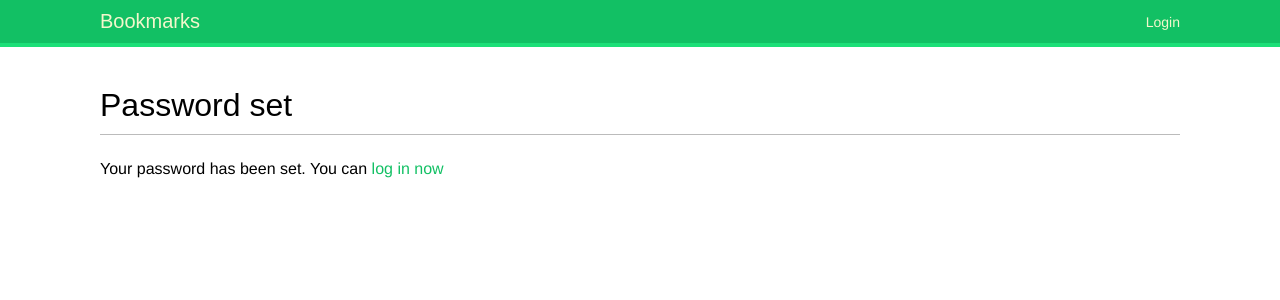
After one commit to CrazyPythonLover1/social-website-from-django3-book, a Django app: page /account/reset/done/ in a window 1280 px wide. The commit adds this page. Shown: the top 300 px of the page. Run offline with Django 3.2, Linux system fonts and the light colour scheme; some web fonts are replaced.

Commit message:
complete reset password

```diff
--- a/bookmarks/account/templates/registration/login.html
+++ b/bookmarks/account/templates/registration/login.html
@@ -18,6 +18,8 @@
   {% endif %}
   <div class="login-form">
       <form action=" {% url 'login' %} " method="POST">
+        <p><a href="{% url "password_reset" %}">Forgotten your password?</a>
+        </p>
           {{ form.as_p }}
           {% csrf_token %}
           <input type="hidden" name="next" value="{{next}}">
--- /dev/null
+++ b/bookmarks/account/templates/registration/password_reset_complete.html
@@ -0,0 +1,7 @@
+{% extends "base.html" %}
+{% block title %}Password reset{% endblock %}
+{% block content %}
+ <h1>Password set</h1>
+ <p>Your password has been set. You can
+<a href="{% url "login" %}">log in now</a></p>
+{% endblock %}
--- /dev/null
+++ b/bookmarks/account/templates/registration/password_reset_email.html
@@ -0,0 +1,5 @@
+Someone asked for password reset for email {{ email }}. Follow the
+link below:
+{{ protocol }}://{{ domain }}{% url "password_reset_confirm"
+uidb64=uid token=token %}
+Your username, in case you've forgotten: {{ user.get_username }}
--- a/bookmarks/account/urls.py
+++ b/bookmarks/account/urls.py
@@ -11,7 +11,15 @@ urlpatterns = [
     path('password_change/', auth_views.PasswordChangeView.as_view(),name='password_change'),
     path('password_change/done/',auth_views.PasswordChangeDoneView.as_view(),name='password_change_done'),
     # reset password urls
-    path('password_reset/',
-        auth_views.PasswordResetView.as_view(),
+    path('password_reset/',auth_views.PasswordResetView.as_view(),
         name='password_reset'),
+    path('password_reset/done',
+        auth_views.PasswordResetDoneView.as_view(),
+        name='password_reset_done'),
+    path('reset/<uidb64>/<token>/',
+        auth_views.PasswordResetConfirmView.as_view(),
+        name='password_reset_confirm'),
+    path('reset/done/',
+        auth_views.PasswordResetCompleteView.as_view(),
+        name='password_reset_complete'),
 ]
```
Also changed, not shown: bookmarks/account/templates/registration/ password_reset_done.html (added, +8 -0 lines), bookmarks/account/templates/registration/password_reset_ confirm.html (added, +16 -0 lines), bookmarks/account/templates/registration/password_reset_form.html (added, +11 -0 lines).
